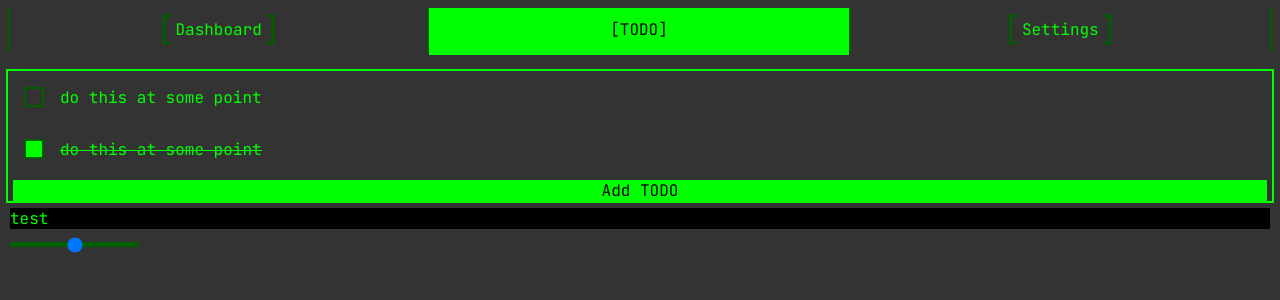
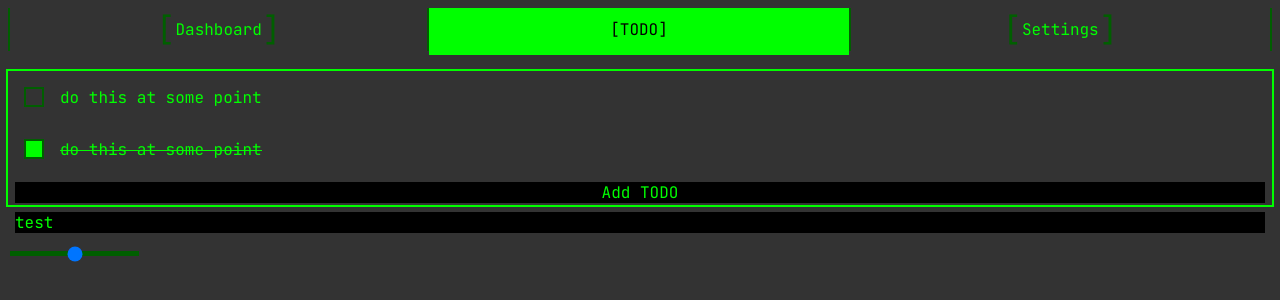
Before and after one commit to AlexFradle/utility-app, a React (Vite) app: page / in a window 1280 px wide. Both pictures are taken after a click on the element "TODO". Shown: the top 300 px of the page. Built offline with nearby package versions, Linux system fonts and the light colour scheme.

Commit message:
non persistent works on expand button

```diff
--- a/src/screens/TodoScreen.tsx
+++ b/src/screens/TodoScreen.tsx
@@ -38,20 +38,18 @@ const TodoScreen = () => {
                         />
                     );
                 })}
-                <div
-                    style={{
-                        backgroundColor: "var(--main-col)",
-                        color: "black",
-                        margin: 5,
-                    }}
-                    onClick={addTodo}
-                >
-                    Add TODO
-                </div>
+                <ClickableButton
+                    id="add-todo"
+                    innerContent="Add TODO"
+                    backgroundColor="black"
+                    onClick={() => {addTodo()}}
+                />
             </ContentBox>
             <ClickableButton
                 id="test-click"
                 innerContent="test"
+                backgroundColor="black"
+                onClick={() => {}}
             />
             <input type="range" />
         </div>
--- a/src/style.css
+++ b/src/style.css
@@ -6,6 +6,7 @@
 :root {
     --main-col: #00ff00;
     --accent-col: #005f00;
+    --background-col: #000000;
     --animation-time: 0.2s;
     --animation-time-sec: 1s;
 }
--- a/src/widgets/ClickableButton.tsx
+++ b/src/widgets/ClickableButton.tsx
@@ -7,37 +7,35 @@ import ExpandButton from "./ExpandButton";
 type ClickableButtonProps = {
     id: string;
     innerContent: string;
+    onClick: () => void;
+    backgroundColor?: string;
+    type?: AnimationType;
 };
 
 const ClickableButton = (props: ClickableButtonProps) => {
-    const [isPressed, setIsPressed] = useState(false);
-
     return (
         <ExpandButton
             id={props.id}
-            type={AnimationType.CenterWidth}
+            type={props.type ?? AnimationType.CenterWidth}
             isToggle={false}
             bgFade={false}
             isPersistent={false}
-            isExpanded={isPressed}
-            expandCallback={ns => {
-                const cur = isPressed;
-                if (ns !== cur) {
-                    setTimeout(
-                        () => {setIsPressed(false)},
-                        getCssVar("--animation-time").asSeconds() * 1000 * 2
-                    );
-                }
-                setIsPressed(true);
-            }}
+            isExpanded={false}
+            expandCallback={_ => {props.onClick()}}
+            outerClass="clickable-button"
             innerContent={(
                 <div
-                    style={{ backgroundColor: "black", border: "2px solid transparent", clipPath: "padding-box", color: "var(--main-col)" }}
+                    style={{
+                        backgroundColor: props.backgroundColor ?? "none",
+                        border: "2px solid transparent",
+                        clipPath: "padding-box",
+                        color: "var(--main-col)",
+                        margin: 5,
+                    }}
                 >
                     {props.innerContent}
                 </div>
             )}
-            outerClass="clickable-button"
         />
     );
 };
--- a/src/widgets/ExpandButton.tsx
+++ b/src/widgets/ExpandButton.tsx
@@ -1,10 +1,12 @@
-import {useEffect, ReactNode, HTMLAttributes} from "react";
+import {useEffect, ReactNode, HTMLAttributes, useState} from "react";
 import {AnimationType} from "../types";
-import {animate} from "../utils";
+import {animate, getCssVar} from "../utils";
 import "./ExpandButton.css";
 
 type ExpandButtonProps = {
+    // only needed with persistent outer
     isExpanded: boolean;
+
     expandCallback: (newState: boolean) => void;
     id: string;
     type: AnimationType;
@@ -24,15 +26,22 @@ type ExpandButtonProps = {
 
 const ExpandButton = (props: ExpandButtonProps) => {
     useEffect(() => {
-        shrink();
+        if (props.isToggle && !props.isPersistent) {
+            throw new Error("cant be both toggle and not persistent");
+        }
+        if (props.isPersistent) shrink();
     }, []);
 
-    useEffect(() => {
-        props.isExpanded ? expand() : shrink();
-    }, [props.isExpanded]);
+    if (props.isPersistent) {
+        useEffect(() => {
+            props.isExpanded ? expand() : shrink();
+        }, [props.isExpanded]);
+    }
 
-    const shrink = () => {
-        animate(getOuterId(), getInnerId(), props.type, false, {
+    const [outers, setOuters] = useState<JSX.Element[]>([]);
+
+    const shrink = (id?: string) => {
+        animate(id ?? getOuterId(), getInnerId(), props.type, false, {
             beforeFunc: (self, inner) => {
                 self.classList.remove("sel-expand-button-outer");
                 inner.classList.remove("sel-expand-button-inner");
@@ -40,8 +49,8 @@ const ExpandButton = (props: ExpandButtonProps) => {
         });
     };
 
-    const expand = () => {
-        animate(getOuterId(), getInnerId(), props.type, true, {
+    const expand = (id?: string) => {
+        animate(id ?? getOuterId(), getInnerId(), props.type, true, {
             beforeFunc: (self, inner) => {
                 self.classList.add("sel-expand-button-outer");
                 inner.classList.add("sel-expand-button-inner");
@@ -52,24 +61,43 @@ const ExpandButton = (props: ExpandButtonProps) => {
     const getOuterId = () => `expand-button-outer-${props.id}`;
     const getInnerId = () => `expand-button-inner-${props.id}`;
 
-    const makePersistentOuter = () => (
+    const makeOuter = (id?: string) => (
         <div
             className={`expand-button-outer ${props.outerClass ?? ""}`}
             style={!props.bgFade ? { backgroundColor: "var(--main-col)" } : undefined}
-            id={getOuterId()}
+            id={`${getOuterId()}${id ?? ""}`}
             {...props.outerAttributes}
         ></div>
     );
 
+    const addDisposableOuter = () => {
+        const newOuter = makeOuter(`${Math.floor(Math.random() * Date.now())}`);
+        setOuters(prev => [...prev, newOuter]);
+        return newOuter;
+    };
+
     return (
         <>
-            {makePersistentOuter()}
+            {props.isPersistent ? makeOuter() : outers}
             <div
                 id={getInnerId()}
                 onClick={() => {
                     props.expandCallback(
                         props.isToggle ? !props.isExpanded : true
                     );
+                    if (!props.isPersistent) {
+                        const newOuter = addDisposableOuter();
+                        // use setTimeout because of virtual DOM
+                        setTimeout(() => {shrink(newOuter.props.id)}, 1);
+                        setTimeout(() => {expand(newOuter.props.id)}, 2);
+                        setTimeout(
+                            () => {
+                                const e = document.getElementById(newOuter.props.id)!;
+                                e.parentNode!.removeChild(e);
+                            },
+                            getCssVar("--animation-time").asSeconds() * 1000 * 2
+                        );
+                    }
                 }}
                 className={`expand-button-inner ${props.innerClass ?? ""}`}
                 {...props.innerAttributes}
--- a/src/widgets/NavBar.css
+++ b/src/widgets/NavBar.css
@@ -45,7 +45,7 @@
 .nav-item.sel-expand-button-inner::before {
     font-size: 1em;
     content: "[";
-    color: black;
+    color: var(--background-col);
     transition: all var(--animation-time);
 }
 
@@ -60,6 +60,6 @@
 .nav-item.sel-expand-button-inner::after {
     font-size: 1em;
     content: "]";
-    color: black;
+    color: var(--background-col);
     transition: all var(--animation-time);
 }
```
